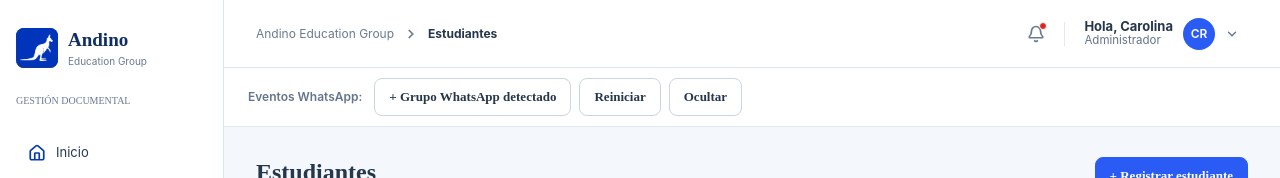
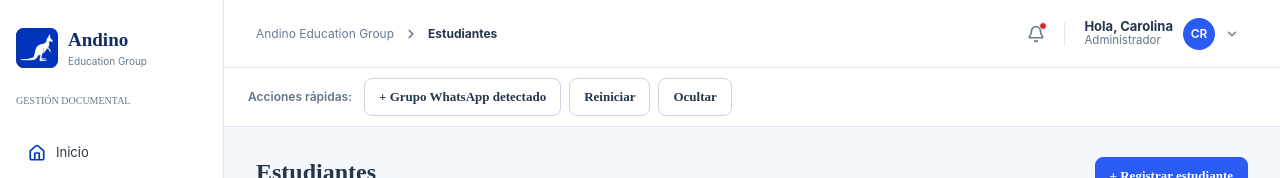
Before and after one commit to PaulBendezuTorres/AndinoEducationGroup, a React (Vite) app: page /inicio in a window 1280 px wide. Both pictures are taken after a click on the button "Ver estudiantes". Shown: the top 178 px of the page. Built offline with nearby package versions, Linux system fonts and the light colour scheme; a web font is replaced by a local one.

Commit message:
Docs/UI: establecer regla inamovible de Acciones rápidas aisladas por vista

```diff
--- a/src/features/sprintBar/SprintBar.tsx
+++ b/src/features/sprintBar/SprintBar.tsx
@@ -27,15 +27,15 @@ export function SprintBar({ page, go }: { page: Page; go: (page: Page) => void }
   if (!visible) {
     return (
       <div className="sprint-bar">
-        <span className="sprint-bar-label">Eventos externos ocultos</span>
-        <Button onClick={() => setVisible(true)}>Mostrar eventos</Button>
+        <span className="sprint-bar-label">Acciones rápidas ocultas</span>
+        <Button onClick={() => setVisible(true)}>Mostrar acciones</Button>
       </div>
     );
   }
 
   return (
     <div className="sprint-bar">
-      <span className="sprint-bar-label">Eventos WhatsApp:</span>
+      <span className="sprint-bar-label">Acciones rápidas:</span>
 
       {isStudents && role !== "Personal" && (
         <Button
```
Also changed, not shown: .agent/rules/project-rules.md.
